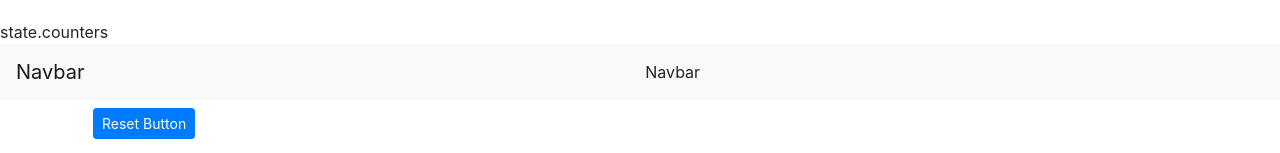
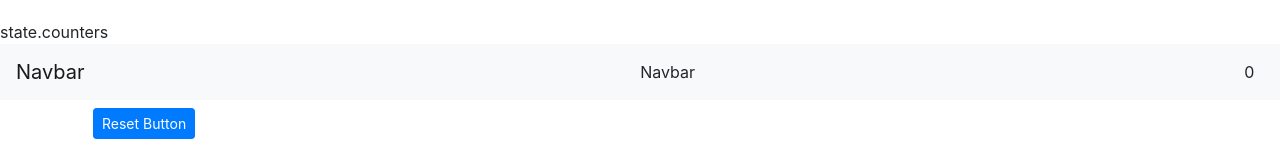
Before and after one commit to attackpiggy/Vidly_Project, a React (Create React App) app: page / in a window 1280 px wide. Shown: the top 153 px of the page. Built offline with nearby package versions, Linux system fonts and the light colour scheme.

Commit message:
fixing up the navbar

```diff
--- a/src/components/navbar.jsx
+++ b/src/components/navbar.jsx
@@ -8,7 +8,7 @@ class NavBar extends Component {
         return (
             <nav className="navbar navbar-light bg-light">
                 <a className="navbar-brand" href="#">Navbar</a>
-        Navbar <span className="badge-pill badge-sco">{this.props.totalCoounters}</span>
+        Navbar{" "} <span className="badge-pill badge-scondary">{this.props.totalCounters}</span>
             </nav>
 
 
```
